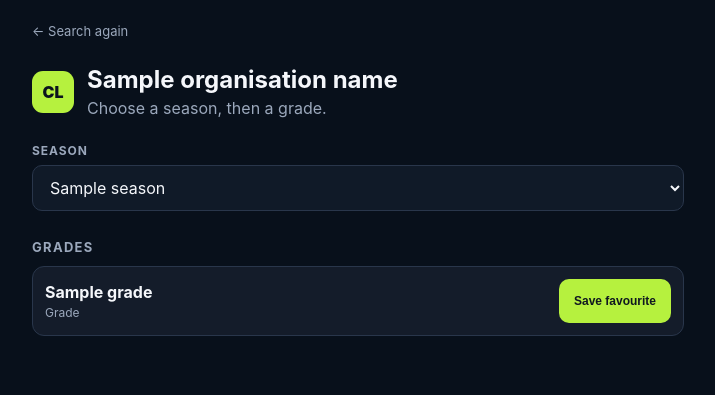
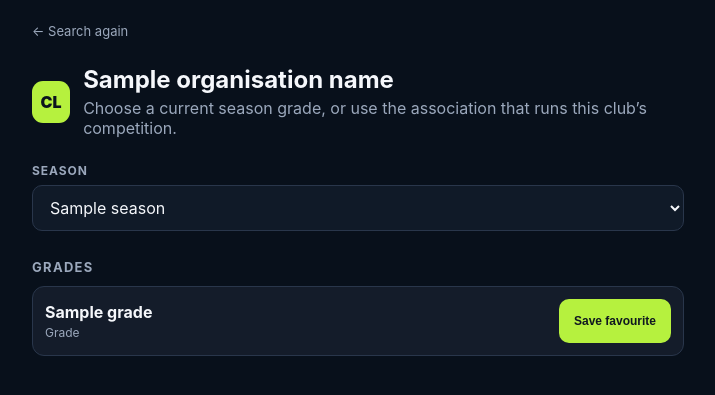
Before and after one commit to durtSIan/carnival-live, a Flask app: template templates/setup_organisation.html in a window 1280 px wide. Shown: the top 395 px of the page, without its empty margins (282-997 px from the left). Run offline with Flask 3, Linux system fonts and the light colour scheme; the template is opened without the code that fills it: most values are stand-ins (such as "Sample title", 1, 10 or a date in 2020).

Commit message:
Focus setup on current season

```diff
--- a/app.py
+++ b/app.py
@@ -52,6 +52,11 @@ def grade_setup_order(grade: dict) -> tuple[int, int, str]:
 
     return (90, 0, name)
 
+def current_seasons_only(seasons: list[dict]) -> list[dict]:
+    """Prefer the current season in setup; fall back to all seasons if none are flagged."""
+    current = [season for season in seasons if season.get("isCurrentSeason")]
+    return current or seasons
+
 def create_app(service: MatchService | None = None, setup_source=None, favourite_store: FavouriteStore | None = None) -> Flask:
     app = Flask(__name__)
     source = setup_source or PlayCricketPublicSource()
@@ -92,9 +97,11 @@ def create_app(service: MatchService | None = None, setup_source=None, favourite
     def setup_organisation(organisation_id: str):
         name, selected, error = request.args.get("name", "Organisation"), request.args.get("season", ""), ""
         try:
-            seasons = source.get_organisation_seasons(organisation_id)
+            seasons = current_seasons_only(source.get_organisation_seasons(organisation_id))
             if not selected and seasons:
                 selected = str(next((x for x in seasons if x.get("isCurrentSeason")), seasons[0]).get("id") or "")
+            if selected and seasons and selected not in {str(x.get("id") or "") for x in seasons}:
+                selected = str(seasons[0].get("id") or "")
             grades = sorted(source.get_organisation_grades(organisation_id, selected), key=grade_setup_order) if selected else []
         except Exception:
             app.logger.exception("Could not load organisation seasons/grades")
--- a/templates/setup_organisation.html
+++ b/templates/setup_organisation.html
@@ -1,5 +1,64 @@
-<!doctype html><html lang="en"><head><meta charset="utf-8"><meta name="viewport" content="width=device-width,initial-scale=1"><title>Choose grade · Carnival Live</title><link rel="stylesheet" href="{{ url_for('static', filename='setup.css') }}"></head><body><main class="setup-shell">
-<a class="back" href="{{ url_for('setup_search') }}">← Search again</a><header><span class="mark">CL</span><div><h1>{{ organisation_name }}</h1><p>Choose a season, then a grade.</p></div></header>
-{% if error %}<p class="message error">{{ error }}</p>{% endif %}{% if seasons %}<form class="season-form" method="get"><input type="hidden" name="name" value="{{ organisation_name }}"><label for="season">Season</label><select id="season" name="season" onchange="this.form.submit()">{% for season in seasons %}<option value="{{ season.id }}" {% if season.id == selected_season %}selected{% endif %}>{{ season.name }}{% if season.isCurrentSeason %} (current){% endif %}</option>{% endfor %}</select></form>{% endif %}
-{% if grades %}<section><h2>Grades</h2><div class="results">{% for grade in grades %}<form class="result grade" method="post" action="{{ url_for('save_favourite') }}"><input type="hidden" name="grade_id" value="{{ grade.id }}"><input type="hidden" name="grade_name" value="{{ grade.name }}"><input type="hidden" name="organisation_name" value="{{ organisation_name }}"><div><strong>{{ grade.name }}</strong><small>Grade</small></div><button>Save favourite</button></form>{% endfor %}</div></section>{% elif seasons and not error %}<p class="message">No grades were returned for this season. Choose another season.</p>{% endif %}
-</main></body></html>
+<!doctype html>
+<html lang="en">
+<head>
+  <meta charset="utf-8">
+  <meta name="viewport" content="width=device-width,initial-scale=1">
+  <title>Choose grade · Carnival Live</title>
+  <link rel="stylesheet" href="{{ url_for('static', filename='setup.css') }}">
+</head>
+<body>
+  <main class="setup-shell">
+    <a class="back" href="{{ url_for('setup_search') }}">← Search again</a>
+    <header>
+      <span class="mark">CL</span>
+      <div>
+        <h1>{{ organisation_name }}</h1>
+        <p>Choose a current season grade, or use the association that runs this club’s competition.</p>
+      </div>
+    </header>
+
+    {% if error %}
+      <p class="message error">{{ error }}</p>
+    {% endif %}
+
+    {% if seasons %}
+      <form class="season-form" method="get">
+        <input type="hidden" name="name" value="{{ organisation_name }}">
+        <label for="season">Season</label>
+        <select id="season" name="season" onchange="this.form.submit()">
+          {% for season in seasons %}
+            <option value="{{ season.id }}" {% if season.id == selected_season %}selected{% endif %}>
+              {{ season.name }}{% if season.isCurrentSeason %} (current){% endif %}
+            </option>
+          {% endfor %}
+        </select>
+      </form>
+    {% endif %}
+
+    {% if grades %}
+      <section>
+        <h2>Grades</h2>
+        <div class="results">
+          {% for grade in grades %}
+            <form class="result grade" method="post" action="{{ url_for('save_favourite') }}">
+              <input type="hidden" name="grade_id" value="{{ grade.id }}">
+              <input type="hidden" name="grade_name" value="{{ grade.name }}">
+              <input type="hidden" name="organisation_name" value="{{ organisation_name }}">
+              <div>
+                <strong>{{ grade.name }}</strong>
+                <small>Grade</small>
+              </div>
+              <button>Save favourite</button>
+            </form>
+          {% endfor %}
+        </div>
+      </section>
+    {% elif seasons and not error %}
+      <div class="message">
+        <p>No grades were returned for the current season.</p>
+        <p>For clubs, grades are often listed under the association or competition instead. Try searching for the association, then choose the grades and filter by this club.</p>
+      </div>
+    {% endif %}
+  </main>
+</body>
+</html>
```
Also changed, not shown: tests/test_app.py (+25 -1 lines).
